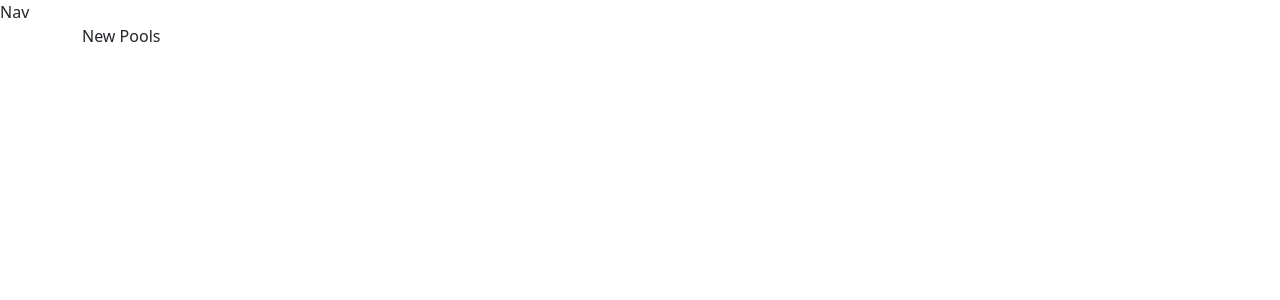
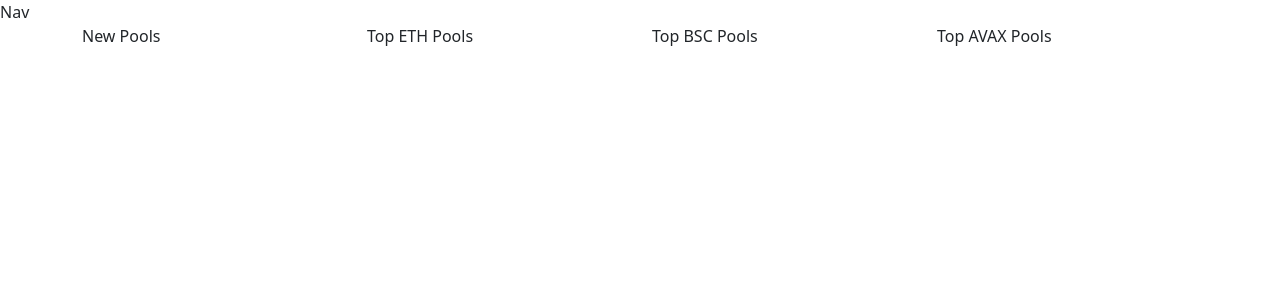
Before and after one commit to KyroC/DeciDeFi, a React (Create React App) app: page / in a window 1280 px wide. Shown: the top 300 px of the page. Built offline with nearby package versions, Linux system fonts and the light colour scheme.

Commit message:
Added grid structure

```diff
--- a/src/components/main.js
+++ b/src/components/main.js
@@ -8,6 +8,9 @@ function Main() {
             <Container>
                 <Row>
                     <Col>New Pools</Col>
+                    <Col>Top ETH Pools</Col>
+                    <Col>Top BSC Pools</Col>
+                    <Col>Top AVAX Pools</Col>
                 </Row>
             </Container>
         </>
```
